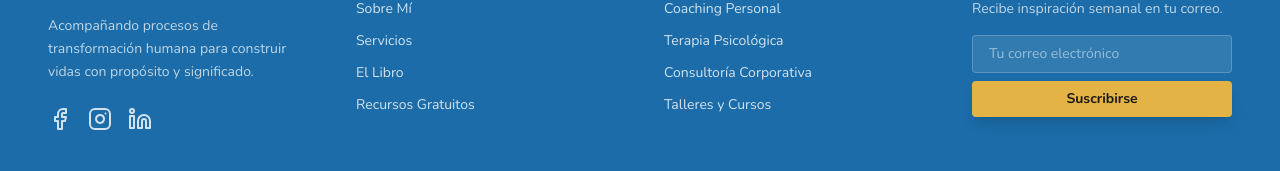
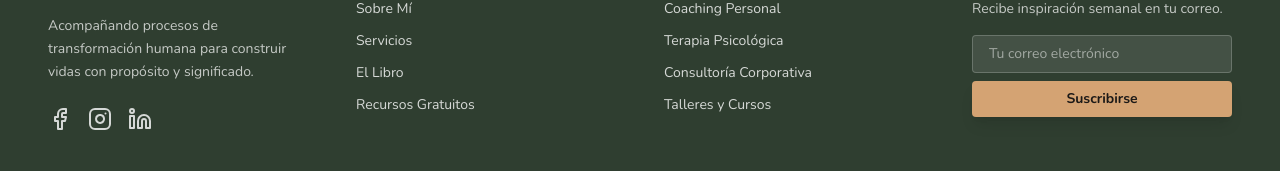
Before and after one commit to miguelinarez26/DeglyaCamero, a React (Vite) app: page /DeglyaCamero/about in a window 1280 px wide. Shown: the part 3150-3321 px from the top of the page. Built offline with nearby package versions, Linux system fonts and the light colour scheme; no server answers; a web font is replaced by a local one.

Commit message:
Implementación final de paleta Golden Harvest y Seamless Gradient

```diff
--- a/src/components/landing/BookSection.jsx
+++ b/src/components/landing/BookSection.jsx
@@ -49,7 +49,7 @@ const BookSection = () => {
                         </ul>
 
                         <div className="pt-4 flex flex-col sm:flex-row gap-4 justify-center lg:justify-start">
-                            <a href="#" className="bg-conversion text-stone-900 px-8 py-3 rounded-md font-semibold flex items-center justify-center gap-2 hover:brightness-110 transition-all shadow-lg">
+                            <a href="#" className="bg-[#3E2723] text-white px-8 py-3 rounded-md font-semibold flex items-center justify-center gap-2 hover:bg-[#2C1810] transition-all shadow-lg">
                                 <ShoppingCart size={20} />
                                 Comprar en Amazon
                             </a>
@@ -60,6 +60,7 @@ const BookSection = () => {
                     </div>
                 </div>
             </div>
+
         </section>
     );
 };
--- a/src/components/landing/Navbar.jsx
+++ b/src/components/landing/Navbar.jsx
@@ -30,7 +30,7 @@ export default function Navbar({ className }) {
     const Lamp = () => (
         <motion.div
             layoutId="lamp"
-            className="absolute inset-0 w-full bg-yellow-400/5 rounded-full -z-10"
+            className="absolute inset-0 w-full bg-conversion/10 rounded-full -z-10"
             initial={false}
             transition={{
                 type: "spring",
@@ -38,10 +38,10 @@ export default function Navbar({ className }) {
                 damping: 30,
             }}
         >
-            <div className="absolute -top-2 left-1/2 -translate-x-1/2 w-8 h-1 bg-yellow-400 rounded-t-full">
-                <div className="absolute w-12 h-6 bg-yellow-400/20 rounded-full blur-md -top-2 -left-2" />
-                <div className="absolute w-8 h-6 bg-yellow-400/20 rounded-full blur-md -top-1" />
-                <div className="absolute w-4 h-4 bg-yellow-400/20 rounded-full blur-sm top-0 left-2" />
+            <div className="absolute -top-2 left-1/2 -translate-x-1/2 w-8 h-1 bg-conversion rounded-t-full">
+                <div className="absolute w-12 h-6 bg-conversion/20 rounded-full blur-md -top-2 -left-2" />
+                <div className="absolute w-8 h-6 bg-conversion/20 rounded-full blur-md -top-1" />
+                <div className="absolute w-4 h-4 bg-conversion/20 rounded-full blur-sm top-0 left-2" />
             </div>
         </motion.div>
     );
@@ -63,7 +63,7 @@ export default function Navbar({ className }) {
                 >
                     <span className={cn(
                         "text-sm font-medium transition-colors relative z-10",
-                        activeTab === 'Inicio' ? "text-stone-900 font-bold" : "text-stone-600 hover:text-stone-900"
+                        activeTab === 'Inicio' ? "text-structure font-bold" : "text-stone-500 hover:text-structure"
                     )}>
                         Inicio
                     </span>
@@ -78,7 +78,7 @@ export default function Navbar({ className }) {
                 >
                     <span className={cn(
                         "text-sm font-medium transition-colors relative z-10",
-                        activeTab === 'Quiénes Somos' ? "text-stone-900 font-bold" : "text-stone-600 hover:text-stone-900"
+                        activeTab === 'Quiénes Somos' ? "text-structure font-bold" : "text-stone-500 hover:text-structure"
                     )}>
                         Quiénes Somos
                     </span>
@@ -148,7 +148,7 @@ export default function Navbar({ className }) {
                 >
                     <span className={cn(
                         "text-sm font-medium transition-colors relative z-10",
-                        activeTab === 'El Reino' ? "text-stone-900 font-bold" : "text-stone-600 hover:text-stone-900"
+                        activeTab === 'El Reino' ? "text-structure font-bold" : "text-stone-500 hover:text-structure"
                     )}>
                         El Reino
                     </span>
@@ -162,7 +162,7 @@ export default function Navbar({ className }) {
                         openBookingModal();
                     }}
                     onMouseEnter={() => setActive(null)}
-                    className="bg-yellow-400 hover:bg-yellow-500 text-stone-900 text-sm font-bold px-5 py-2 rounded-full shadow-sm hover:shadow-md transition-all transform hover:scale-105 cursor-pointer"
+                    className="bg-conversion hover:bg-opacity-90 text-white text-sm font-bold px-5 py-2 rounded-full shadow-sm hover:shadow-md transition-all transform hover:scale-105 cursor-pointer"
                 >
                     Agendar
                 </button>
--- a/src/index.css
+++ b/src/index.css
@@ -1,15 +1,15 @@
 @import "tailwindcss";
 
 @theme {
-  /* Vitalidad Sofisticada Palette */
-  --color-structure: #1B6CA8;
-  /* Teal 700 */
-  --color-conversion: #E3B346;
-  /* Yellow 500 */
-  --color-canvas: #F9F9F7;
-  /* Stone 50 */
-  --color-accent: #44403C;
-  /* Stone 700 */
+  /* Golden Harvest Palette */
+  --color-structure: #2F3E30;
+  /* Deep Olive */
+  --color-conversion: #D4A373;
+  /* Harvest Gold */
+  --color-canvas: #F9F7F2;
+  /* Warm Alabaster */
+  --color-accent: #4A403A;
+  /* Dark Taupe */
 
   /* Legacy Mappings (Redirecting to new system) */
   --color-deglya-teal: var(--color-structure);
@@ -36,7 +36,7 @@
 @layer base {
   body {
     /* Updated to strictly follow AGENT_CONFIG.md: Canvas & Accent */
-    @apply overflow-x-hidden bg-stone-50 text-stone-700 font-sans;
+    @apply overflow-x-hidden bg-[#F9F7F2] text-[#4A403A] font-sans;
   }
 
 
@@ -44,15 +44,18 @@
 
 @layer utilities {
   .ai-insights-gradient {
-    /* Updated gradient using new palette */
-    background: linear-gradient(-45deg, #1B6CA8, #F9F9F7);
-    background-size: 400% 400%;
-    animation: gradient 15s ease infinite;
+    /* Golden Morning Gradient (Alabaster -> Soft Gold -> Harvest Gold) */
+    background: linear-gradient(135deg, #F9F7F2 40%, #EADBC8 70%, #D4A373 100%);
+    background-size: 200% 200%;
+    animation: gradient 10s ease infinite;
   }
 
   .hero-gradient {
-    /* Adjusted for Stone-50 base */
-    background: linear-gradient(to right, rgba(249, 249, 247, 0.9) 0%, rgba(249, 249, 247, 0.7) 40%, rgba(249, 249, 247, 0.3) 70%, transparent 100%);
+    /* Golden Mist Overlay */
+    background: linear-gradient(to right,
+        rgba(249, 247, 242, 0.95) 0%,
+        rgba(249, 247, 242, 0.8) 50%,
+        rgba(212, 163, 115, 0.1) 100%);
     backdrop-filter: blur(4px);
   }
 
@@ -67,11 +70,11 @@
   }
 
   ::-webkit-scrollbar-track {
-    background: #F9F9F7;
+    background: #F9F7F2;
   }
 
   ::-webkit-scrollbar-thumb {
-    background: #1B6CA8;
+    background: #2F3E30;
     /* Structure color */
     border-radius: 4px;
   }
--- a/src/pages/Home.jsx
+++ b/src/pages/Home.jsx
@@ -17,8 +17,8 @@ const Home = () => {
     // Updated per user request (2): Cream (0-10%) -> Solid Blue (35-55%) -> Fade to Cream (80%)
     const backgroundColor = useTransform(
         scrollYProgress,
-        [0, 0.10, 0.35, 0.55, 0.8, 1],
-        ['#F9F9F7', '#F9F9F7', '#1B6CA8', '#1B6CA8', '#F9F9F7', '#F9F9F7']
+        [0, 0.25, 0.45, 0.60, 0.85, 1],
+        ['#F9F7F2', '#F9F7F2', '#B06540', '#B06540', '#F9F7F2', '#F9F7F2']
     );
 
     return (
--- a/tailwind.config.js
+++ b/tailwind.config.js
@@ -11,19 +11,19 @@ export default {
   theme: {
     extend: {
       colors: {
-        // Vitalidad Sofisticada Palette (Strict)
-        "structure": "#1B6CA8", // Teal 700 (Primary Headers/Nav)
-        "conversion": "#E3B346", // Yellow 500 (Action Buttons)
-        "canvas": "#F9F9F7", // Stone 50 (Backgrounds)
-        "accent": "#44403C", // Stone 700 (Typography)
+        // Golden Harvest Palette (Premium Organic)
+        "structure": "#2F3E30", // Deep Olive (Nav/Headers)
+        "conversion": "#D4A373", // Harvest Gold (Buttons/Accents)
+        "canvas": "#F9F7F2", // Warm Alabaster (Backgrounds)
+        "accent": "#4A403A", // Dark Taupe (Typography)
 
         // Semantic & Compatibility overrides
-        "primary": "#1B6CA8", // Structure
-        "secondary": "#E3B346", // Conversion
-        "surface-light": "#F9F9F7", // Canvas
-        "surface-dark": "#1B6CA8", // Structure (as per 'Fondos oscuros')
-        "background-light": "#F9F9F7", // Canvas
-        "text-light": "#44403C", // Accent
+        "primary": "#2F3E30", // Structure
+        "secondary": "#D4A373", // Conversion
+        "surface-light": "#F9F7F2", // Canvas
+        "surface-dark": "#2F3E30", // Structure
+        "background-light": "#F9F7F2", // Canvas
+        "text-light": "#4A403A", // Accent
 
         // Map gray to stone for consistent warm greys
         gray: colors.stone,
```
Also changed, not shown: src/components/BookPage.jsx (+18 -16 lines).
